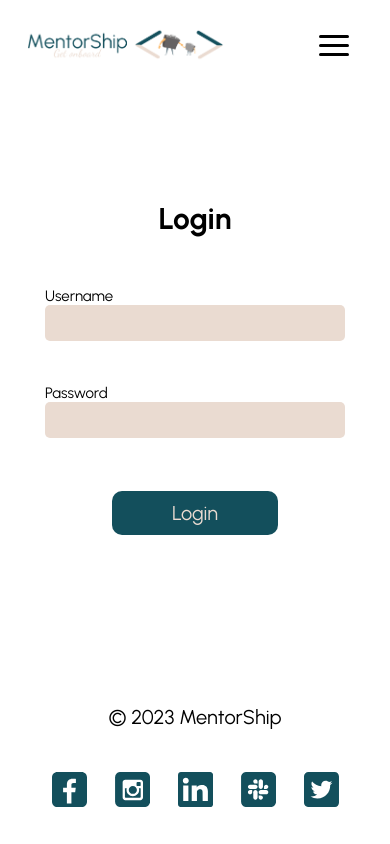
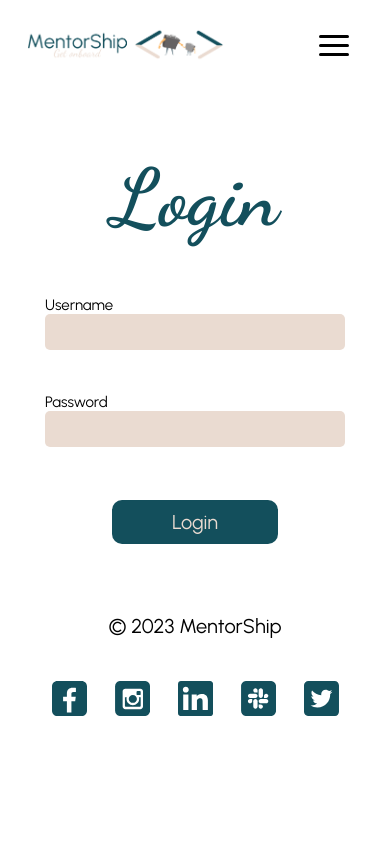
Before and after one commit to SheCodesAus/layer_8_victory_frontend_bris_2023, a React (Vite) app: page /login in a window 390 px wide. Built offline with nearby package versions, Linux system fonts and the light colour scheme.

Commit message:
structure

```diff
--- a/src/components/LoginForm/LoginForm.css
+++ b/src/components/LoginForm/LoginForm.css
@@ -1,5 +1,32 @@
 .login-form {
-    margin: 200px 0px 140px 0px;
+    margin: 150px 0px 40px 0px;
+    display: flex;
+    flex-direction: column;
+    align-items: center;
+}
+
+.background img {
+    position: absolute;
+    z-index: -10;
+    right: 0;
+    top: -4rem;
+    height: 100vh;
+}
+
+.container {
+	background-color: #fff;
+	border-radius: 10px;
+	box-shadow: 0 14px 28px rgba(0,0,0,0.25),
+			0 10px 10px rgba(0,0,0,0.22);
+	position: relative;
+	overflow: hidden;
+	width: 500px;
+	max-width: 100%;
+	min-height: 500px;
+}
+
+.form-container {
+    padding-top: 40px;
     display: flex;
     flex-direction: column;
     align-items: center;
@@ -16,13 +43,64 @@
 .login-form h1 {
     margin-bottom: 50px;
     text-align: center;
-    font-size: 30px;
-    /* font-family: 'Dancing Script', cursive;
-    font-size: 6rem;
-    color: var(--dark-blue); */
+    font-family: 'Dancing Script', cursive;
+    font-size: 8rem;
+    color: var(--dark-blue);
 }
 
 .label-login{
     font-size: 15px;
     text-align: left;
 }
+
+@media (max-width: 1120px) {
+    .login-form {
+        margin: 150px 0px -30px 0px;
+    }
+}
+
+@media (max-width: 1000px) {
+    .login-form {
+        margin: 150px 0px -110px 0px;
+    }
+}
+
+@media (max-width: 850px) {
+    .login-form {
+        margin: 150px 0px -160px 0px;
+    }
+}
+
+@media (max-width: 800px) {
+    .login-form {
+        margin: 150px 0px -180px 0px;
+    }
+}
+
+@media (max-width: 768px) {
+    .login-form {
+        margin: 150px 0px 40px 0px;
+    }
+}
+
+@media (max-width: 580px) {
+    .container {
+        width: 400px;
+    }
+}
+
+@media (max-width: 420px) {
+    .container {
+        width: 350px;
+    }
+}
+
+@media (max-width: 350px) {
+    .container {
+        width: 300px;
+    }
+
+    .login-input {
+        width: 250px;
+    }
+}
```
